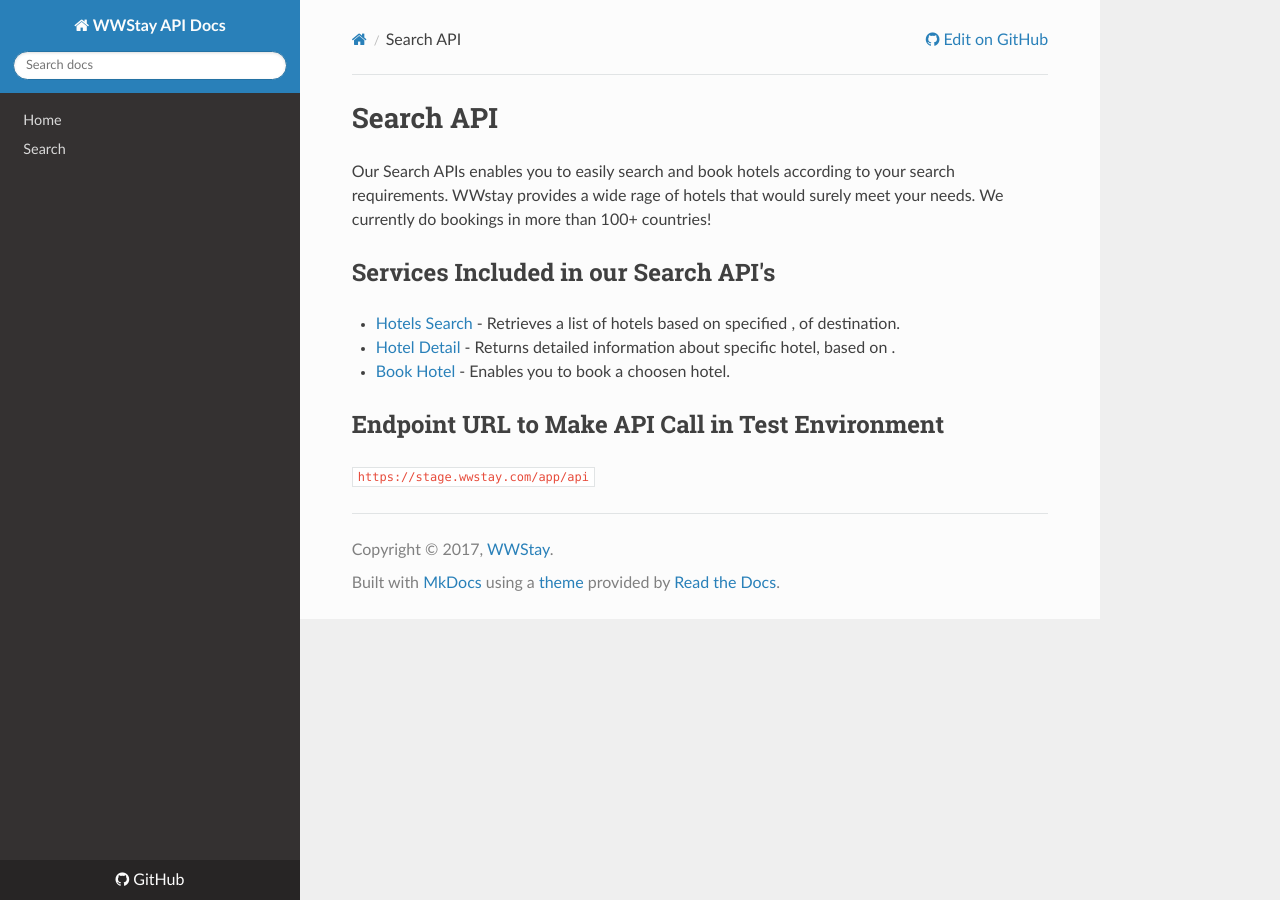
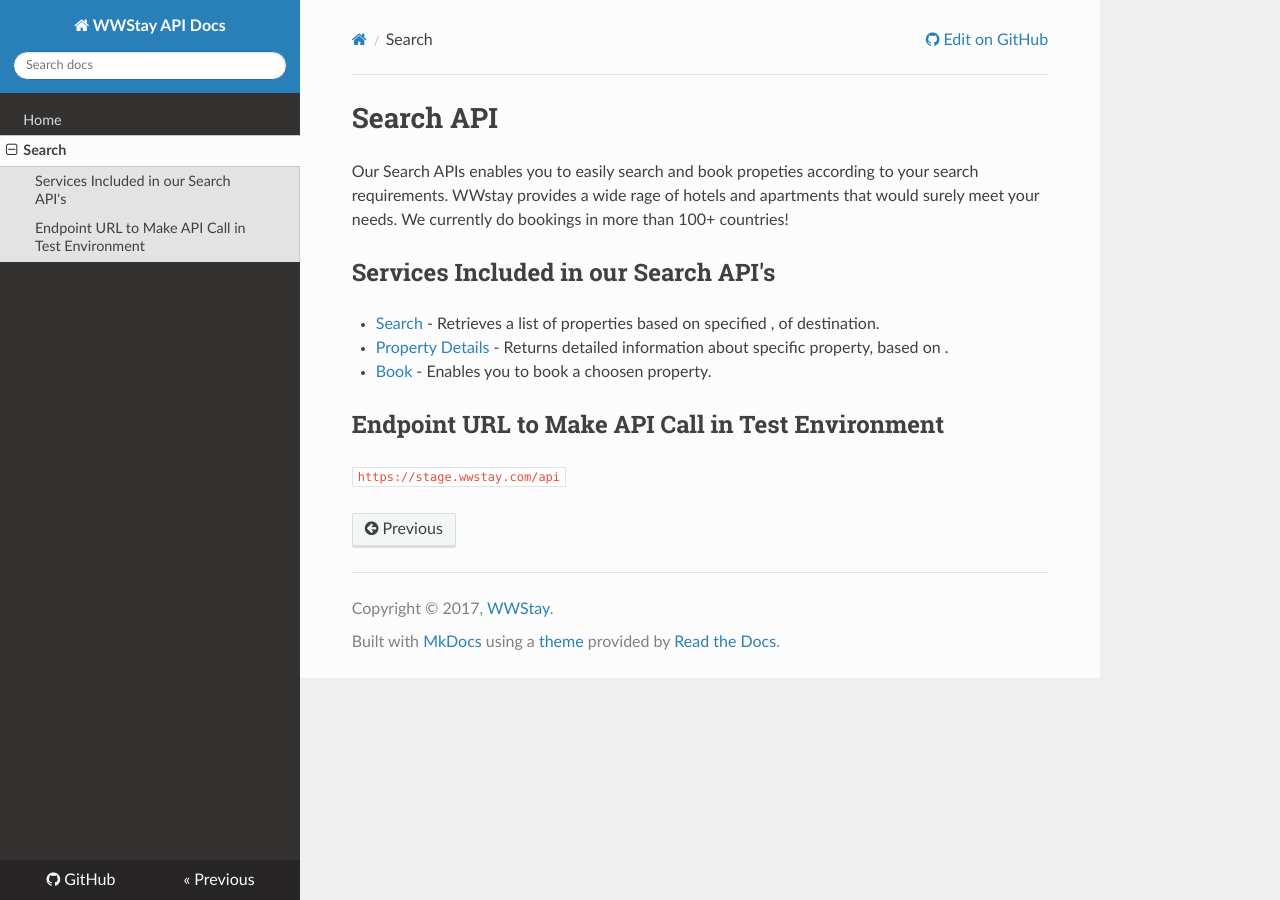
Before and after one commit to wwstay/docs, an MkDocs documentation site: the page built from docs/search/search-api.md, in a window 1280 px wide. Built offline with MkDocs 1.6.1, drawn with Linux system fonts in a browser that asks for light colours; nearby versions of some CDN libraries; old or Windows-style settings are respelled for this version of MkDocs.

Commit message:
update index page

````diff
--- a/docs/search/search-api.md
+++ b/docs/search/search-api.md
@@ -1,19 +1,19 @@
 # Search API
 
-Our Search APIs enables you to easily search and book hotels according to your search requirements.
-WWstay provides a wide rage of hotels that would surely meet your needs.
+Our Search APIs enables you to easily search and book propeties according to your search requirements.
+WWstay provides a wide rage of hotels and apartments that would surely meet your needs.
 We currently do bookings in more than 100+ countries!
 
 ## Services Included in our Search API's
 
-* [Hotels Search](search.md) - Retrieves a list of hotels based on specified <latitude>,<longitude> of destination.
+* [Search](search.md) - Retrieves a list of properties based on specified <latitude>,<longitude> of destination.
 
-* [Hotel Detail](hotel-detail.md) - Returns detailed information about specific hotel, based on <hotelId>.
+* [Property Details](detail.md) - Returns detailed information about specific property, based on <property_id>.
 
-* [Book Hotel](book.md) - Enables you to book a choosen hotel.
+* [Book](book.md) - Enables you to book a choosen property.
 
 ## Endpoint URL to Make API Call in Test Environment
 
   ```
-  https://stage.wwstay.com/app/api
+  https://stage.wwstay.com/api
   ```
--- a/mkdocs.yml
+++ b/mkdocs.yml
@@ -6,5 +6,5 @@ site_favicon: favicon.ico
 
 pages:
 - ['index.md', 'Home']
-- ['search/search.md', 'Search']
+- ['search/search-api.md', 'Search']
 copyright: Copyright &copy; 2017, <a href="https://wwstay.com", target="_blank">WWStay</a>.
````
